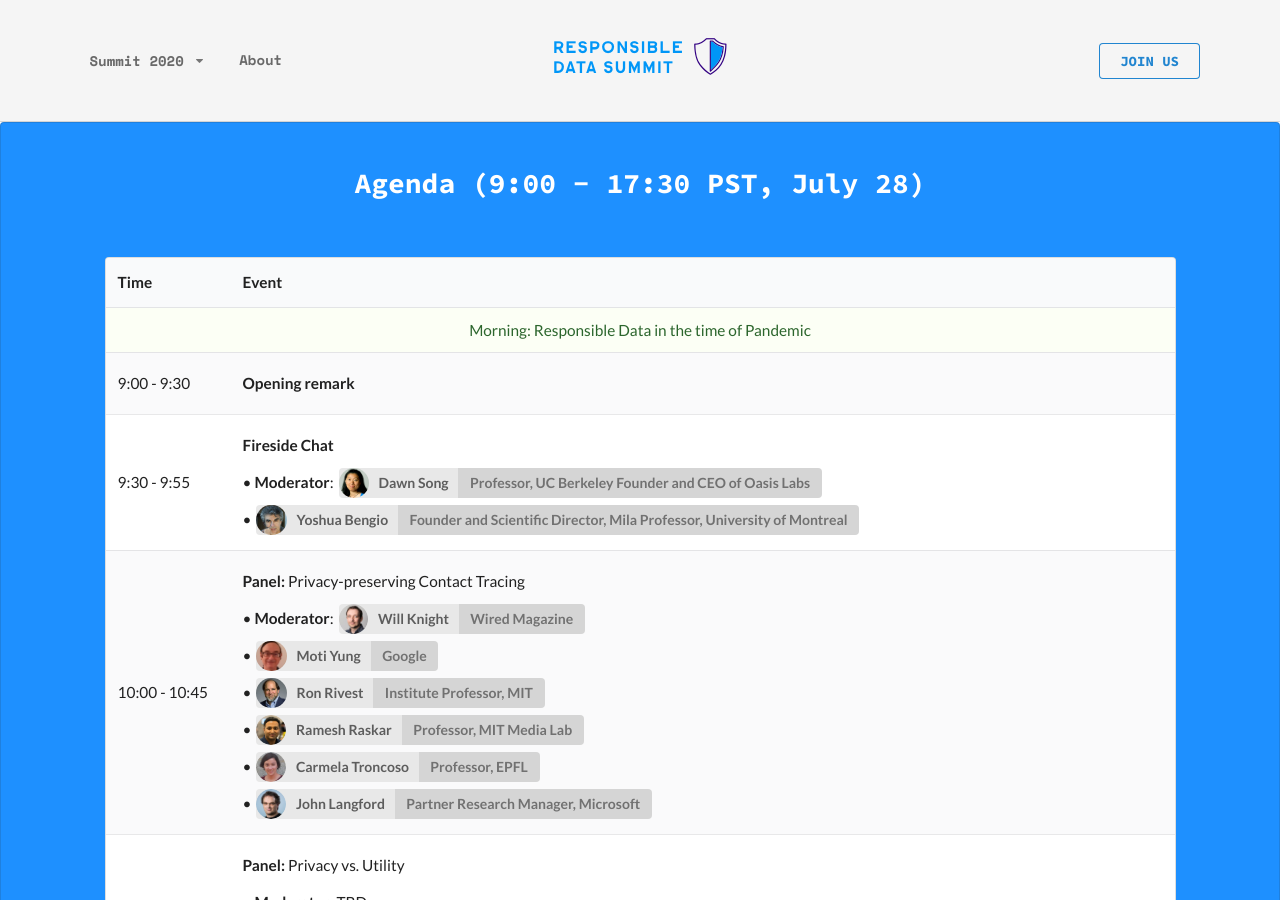
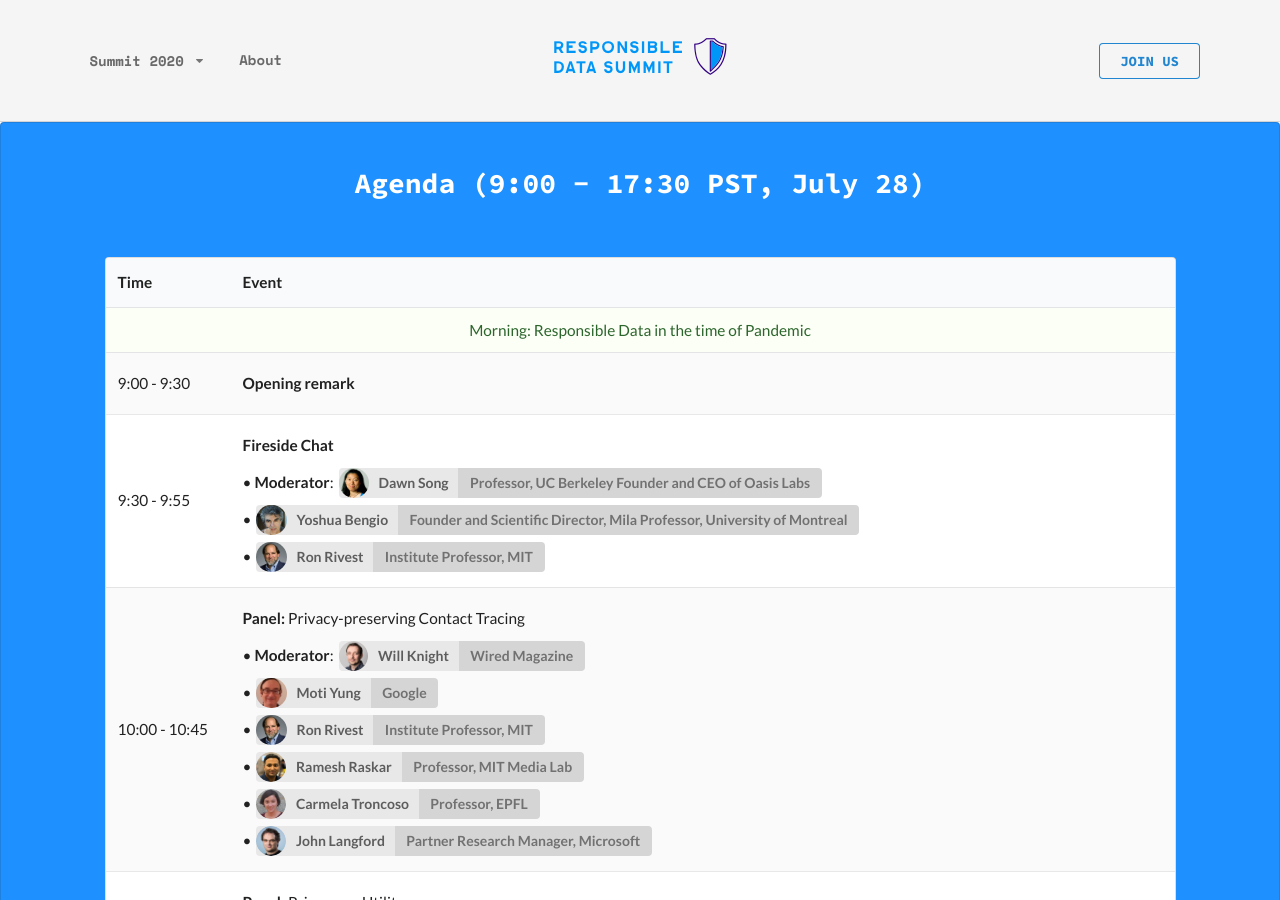
Before and after one commit to responsible-data-summit/responsible-data-summit.github.io, a Jekyll site: the page built from pages/agenda-0728.html, in a window 1280 px wide and 900 px high. Built offline with Jekyll 4.4.1, drawn with Linux system fonts in a browser that asks for light colours.

Commit message:
add Ron to the fireside

```diff
--- a/_data/agenda0728.yml
+++ b/_data/agenda0728.yml
@@ -13,6 +13,7 @@
   panel_moderator: Dawn Song
   panel_speakers:
     - Yoshua Bengio
+    - Ron Rivest
 - time: 10:00 - 10:45
   section: morning
   title: "Panel: "
```
